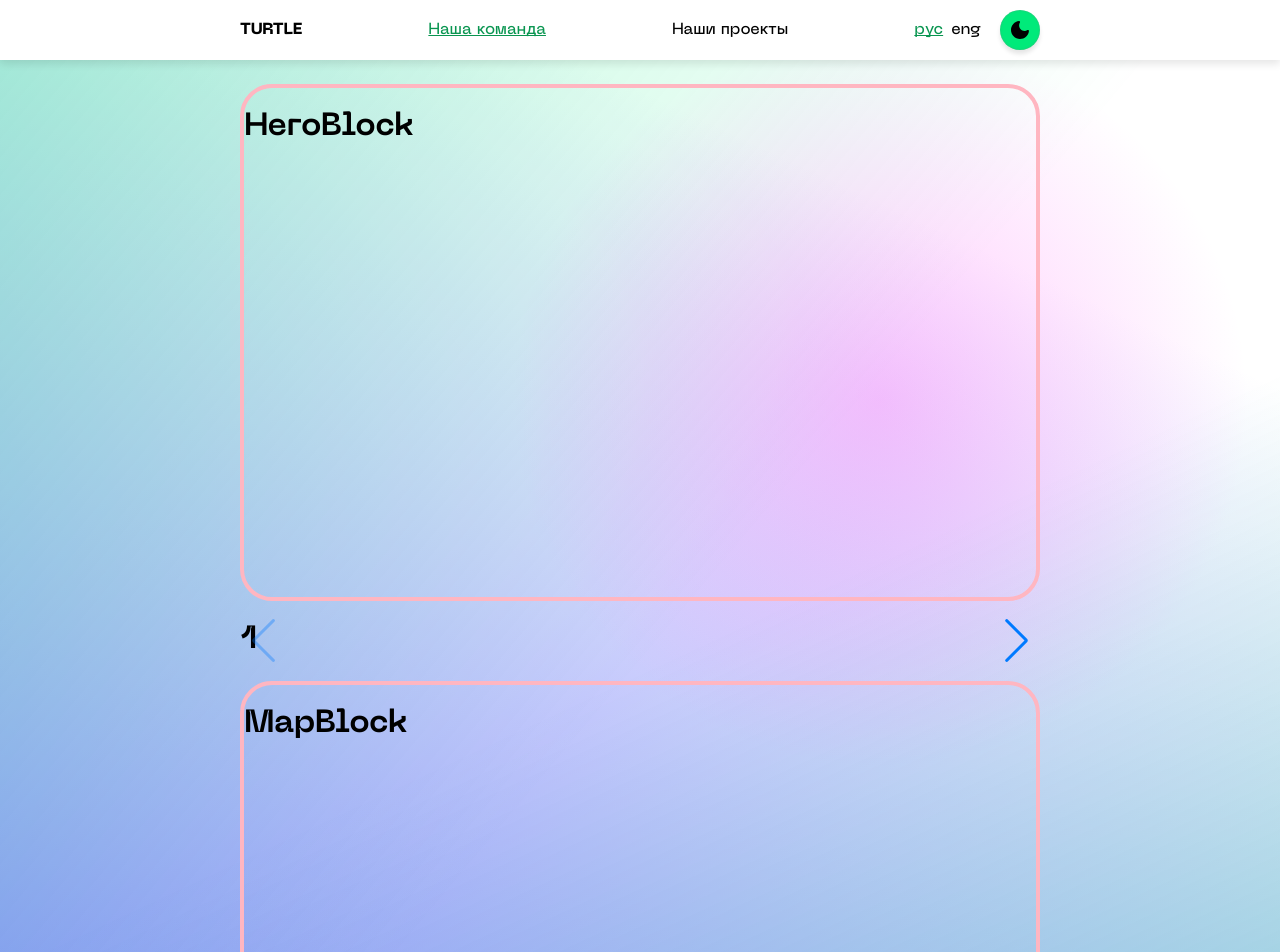
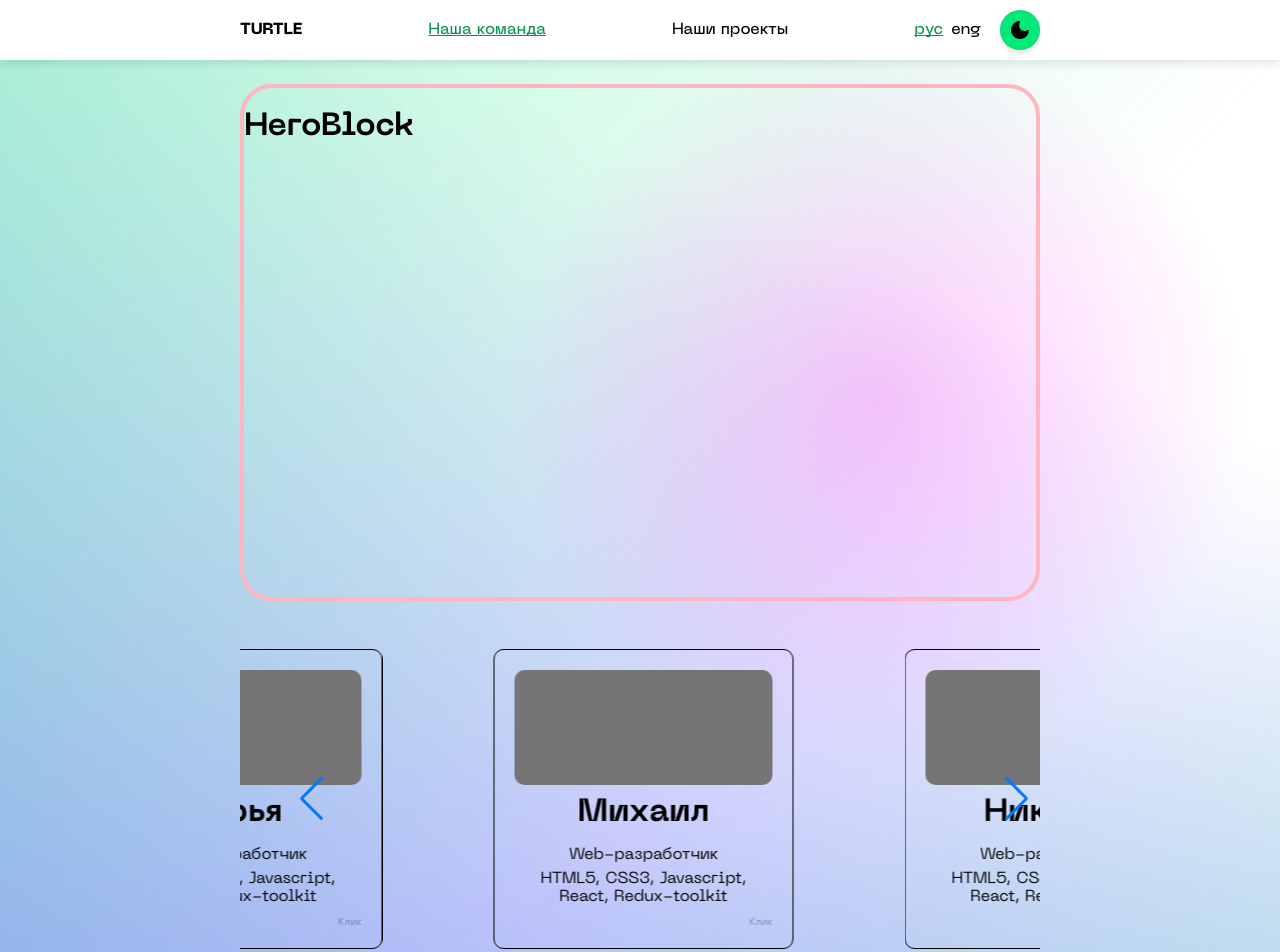
Before and after one commit to Flasck/Own_project, a React app: page / in a window 1280 px wide. Shown: the top 952 px of the page. Built offline with nearby package versions, Linux system fonts and the light colour scheme.

Commit message:
working part of slider

```diff
--- a/src/App.module.css
+++ b/src/App.module.css
@@ -9,12 +9,13 @@ html {
 }
 body {
 	min-height: 100%;
-  background:
-    right top no-repeat radial-gradient(circle, rgba(252, 76, 249, 0.3) 0%, rgba(255, 255, 255, 0) 65%, rgba(255, 255, 255, 0) 100%),
-    left top linear-gradient(130deg, rgba(0, 234, 122, 0.3) 0%, rgba(255, 255, 255, 0) 50%, rgba(255, 255, 255, 0) 100%),
-    right bottom linear-gradient(-25deg, rgba(0, 234, 122, 0.3) 0%, rgba(255, 255, 255, 0) 50%, rgba(255, 255, 255, 0) 100%),
-    linear-gradient(25deg, rgba(113, 122, 249, 1) 0%, rgba(255, 255, 255, 0) 80%, rgba(255, 255, 255, 0) 100%)
-    white;
+	background: right top no-repeat
+			radial-gradient(circle, rgba(252, 76, 249, 0.3) 0%, rgba(255, 255, 255, 0) 65%, rgba(255, 255, 255, 0) 100%),
+		left top
+			linear-gradient(130deg, rgba(0, 234, 122, 0.3) 0%, rgba(255, 255, 255, 0) 50%, rgba(255, 255, 255, 0) 100%),
+		right bottom
+			linear-gradient(-25deg, rgba(0, 234, 122, 0.3) 0%, rgba(255, 255, 255, 0) 50%, rgba(255, 255, 255, 0) 100%),
+		linear-gradient(25deg, rgba(113, 122, 249, 1) 0%, rgba(255, 255, 255, 0) 80%, rgba(255, 255, 255, 0) 100%) white;
 	background-size: 800px 800px, 100% 100%, 100% 100%, 100% 100%;
 	color: var(--c-text);
 	display: flex;
@@ -36,104 +37,102 @@ body {
 	--c-text: black;
 	--c-link: #099550;
 	--c-primary: white;
-  --c-second: #00EA7A;
+	--c-second: #00ea7a;
 }
 :global(body.darkTheme) {
 	--c-text: #d4d4d4;
 	--c-link: #099550;
-  --c-primary: #1E1E1E;
+	--c-primary: #1e1e1e;
 	--c-second: #099550;
 
-
-  background:
-    right top no-repeat radial-gradient(circle, rgba(189, 27, 186, 0.15) 0%, rgba(255, 255, 255, 0) 65%, rgba(255, 255, 255, 0) 100%),
+	background: right top no-repeat
+			radial-gradient(
+				circle,
+				rgba(189, 27, 186, 0.15) 0%,
+				rgba(255, 255, 255, 0) 65%,
+				rgba(255, 255, 255, 0) 100%
+			),
 		left top linear-gradient(160deg, #008a474d 0%, rgba(255, 255, 255, 0) 50%, rgba(255, 255, 255, 0) 100%),
 		right bottom linear-gradient(-25deg, #008a474d 0%, rgba(255, 255, 255, 0) 50%, rgba(255, 255, 255, 0) 100%),
-    linear-gradient(25deg, rgb(43, 48, 126) 0%, rgba(0, 0, 0, 0) 80%, rgba(0, 0, 0, 0) 100%)
-    black;
+		linear-gradient(25deg, rgb(43, 48, 126) 0%, rgba(0, 0, 0, 0) 80%, rgba(0, 0, 0, 0) 100%) black;
 	background-size: 800px 800px, 100% 100%, 100% 100%, 100% 100%;
 }
 
 @font-face {
-  font-family: 'Neue Machina';
-  src: url('@fonts/NeueMachina-Ultralight.eot');
-  src: local('Neue Machina Ultralight'), local('NeueMachina-Ultralight'),
-      url('@fonts/NeueMachina-Ultralight.eot?#iefix') format('embedded-opentype'),
-      url('@fonts/NeueMachina-Ultralight.woff2') format('woff2'),
-      url('@fonts/NeueMachina-Ultralight.woff') format('woff'),
-      url('@fonts/NeueMachina-Ultralight.ttf') format('truetype');
+	font-family: "Neue Machina";
+	src: url("@fonts/NeueMachina-Ultralight.eot");
+	src: local("Neue Machina Ultralight"), local("NeueMachina-Ultralight"),
+		url("@fonts/NeueMachina-Ultralight.eot?#iefix") format("embedded-opentype"),
+		url("@fonts/NeueMachina-Ultralight.woff2") format("woff2"),
+		url("@fonts/NeueMachina-Ultralight.woff") format("woff"),
+		url("@fonts/NeueMachina-Ultralight.ttf") format("truetype");
 	font-weight: 200;
 	font-style: normal;
 }
 
 @font-face {
-  font-family: 'Neue Machina';
-  src: url('@fonts/NeueMachina-Light.eot');
-  src: local('Neue Machina Light'), local('NeueMachina-Light'),
-      url('@fonts/NeueMachina-Light.eot?#iefix') format('embedded-opentype'),
-      url('@fonts/NeueMachina-Light.woff2') format('woff2'),
-      url('@fonts/NeueMachina-Light.woff') format('woff'),
-      url('@fonts/NeueMachina-Light.ttf') format('truetype');
+	font-family: "Neue Machina";
+	src: url("@fonts/NeueMachina-Light.eot");
+	src: local("Neue Machina Light"), local("NeueMachina-Light"),
+		url("@fonts/NeueMachina-Light.eot?#iefix") format("embedded-opentype"),
+		url("@fonts/NeueMachina-Light.woff2") format("woff2"), url("@fonts/NeueMachina-Light.woff") format("woff"),
+		url("@fonts/NeueMachina-Light.ttf") format("truetype");
 	font-weight: 300;
 	font-style: normal;
 }
 
 @font-face {
-  font-family: 'Neue Machina';
-  src: url('@fonts/NeueMachina-Black.eot');
-  src: local('Neue Machina Black'), local('NeueMachina-Black'),
-      url('@fonts/NeueMachina-Black.eot?#iefix') format('embedded-opentype'),
-      url('@fonts/NeueMachina-Black.woff2') format('woff2'),
-      url('@fonts/NeueMachina-Black.woff') format('woff'),
-      url('@fonts/NeueMachina-Black.ttf') format('truetype');
+	font-family: "Neue Machina";
+	src: url("@fonts/NeueMachina-Black.eot");
+	src: local("Neue Machina Black"), local("NeueMachina-Black"),
+		url("@fonts/NeueMachina-Black.eot?#iefix") format("embedded-opentype"),
+		url("@fonts/NeueMachina-Black.woff2") format("woff2"), url("@fonts/NeueMachina-Black.woff") format("woff"),
+		url("@fonts/NeueMachina-Black.ttf") format("truetype");
 	font-weight: 900;
 	font-style: normal;
 }
 
 @font-face {
-  font-family: 'Neue Machina';
-  src: url('@fonts/NeueMachina-Regular.eot');
-  src: local('Neue Machina Regular'), local('NeueMachina-Regular'),
-      url('@fonts/NeueMachina-Regular.eot?#iefix') format('embedded-opentype'),
-      url('@fonts/NeueMachina-Regular.woff2') format('woff2'),
-      url('@fonts/NeueMachina-Regular.woff') format('woff'),
-      url('@fonts/NeueMachina-Regular.ttf') format('truetype');
+	font-family: "Neue Machina";
+	src: url("@fonts/NeueMachina-Regular.eot");
+	src: local("Neue Machina Regular"), local("NeueMachina-Regular"),
+		url("@fonts/NeueMachina-Regular.eot?#iefix") format("embedded-opentype"),
+		url("@fonts/NeueMachina-Regular.woff2") format("woff2"), url("@fonts/NeueMachina-Regular.woff") format("woff"),
+		url("@fonts/NeueMachina-Regular.ttf") format("truetype");
 	font-weight: normal;
 	font-style: normal;
 }
 
 @font-face {
-  font-family: 'Neue Machina';
-  src: url('@fonts/NeueMachina-Bold.eot');
-  src: local('Neue Machina Bold'), local('NeueMachina-Bold'),
-      url('@fonts/NeueMachina-Bold.eot?#iefix') format('embedded-opentype'),
-      url('@fonts/NeueMachina-Bold.woff2') format('woff2'),
-      url('@fonts/NeueMachina-Bold.woff') format('woff'),
-      url('@fonts/NeueMachina-Bold.ttf') format('truetype');
+	font-family: "Neue Machina";
+	src: url("@fonts/NeueMachina-Bold.eot");
+	src: local("Neue Machina Bold"), local("NeueMachina-Bold"),
+		url("@fonts/NeueMachina-Bold.eot?#iefix") format("embedded-opentype"),
+		url("@fonts/NeueMachina-Bold.woff2") format("woff2"), url("@fonts/NeueMachina-Bold.woff") format("woff"),
+		url("@fonts/NeueMachina-Bold.ttf") format("truetype");
 	font-weight: bold;
 	font-style: normal;
 }
 
 @font-face {
-  font-family: 'Neue Machina';
-  src: url('@fonts/NeueMachina-Medium.eot');
-  src: local('Neue Machina Medium'), local('NeueMachina-Medium'),
-      url('@fonts/NeueMachina-Medium.eot?#iefix') format('embedded-opentype'),
-      url('@fonts/NeueMachina-Medium.woff2') format('woff2'),
-      url('@fonts/NeueMachina-Medium.woff') format('woff'),
-      url('@fonts/NeueMachina-Medium.ttf') format('truetype');
+	font-family: "Neue Machina";
+	src: url("@fonts/NeueMachina-Medium.eot");
+	src: local("Neue Machina Medium"), local("NeueMachina-Medium"),
+		url("@fonts/NeueMachina-Medium.eot?#iefix") format("embedded-opentype"),
+		url("@fonts/NeueMachina-Medium.woff2") format("woff2"), url("@fonts/NeueMachina-Medium.woff") format("woff"),
+		url("@fonts/NeueMachina-Medium.ttf") format("truetype");
 	font-weight: 500;
 	font-style: normal;
 }
 
 @font-face {
-  font-family: 'Neue Machina';
-  src: url('@fonts/NeueMachina-Ultrabold.eot');
-  src: local('Neue Machina Ultrabold'), local('NeueMachina-Ultrabold'),
-      url('@fonts/NeueMachina-Ultrabold.eot?#iefix') format('embedded-opentype'),
-      url('@fonts/NeueMachina-Ultrabold.woff2') format('woff2'),
-      url('@fonts/NeueMachina-Ultrabold.woff') format('woff'),
-      url('@fonts/NeueMachina-Ultrabold.ttf') format('truetype');
+	font-family: "Neue Machina";
+	src: url("@fonts/NeueMachina-Ultrabold.eot");
+	src: local("Neue Machina Ultrabold"), local("NeueMachina-Ultrabold"),
+		url("@fonts/NeueMachina-Ultrabold.eot?#iefix") format("embedded-opentype"),
+		url("@fonts/NeueMachina-Ultrabold.woff2") format("woff2"),
+		url("@fonts/NeueMachina-Ultrabold.woff") format("woff"),
+		url("@fonts/NeueMachina-Ultrabold.ttf") format("truetype");
 	font-weight: 800;
 	font-style: normal;
 }
--- a/src/components/Layout/Layout.module.css
+++ b/src/components/Layout/Layout.module.css
@@ -1,7 +1,7 @@
 .root {
 	display: flex;
 	flex-direction: column;
-  	flex-grow: 1;
+	flex-grow: 1;
 }
 
 .container {
@@ -14,6 +14,7 @@
 .content {
 	width: 100%;
 	max-width: var(--max-width);
+	overflow: hidden;
 }
 
 .header {
--- a/src/components/TeamSlider/PersonCard/PersonCard.jsx
+++ b/src/components/TeamSlider/PersonCard/PersonCard.jsx
@@ -15,6 +15,7 @@ export const PersonCard = ({ photo, name, post, techs, desc }) => {
 				<h1 className={styles.name}>{name}</h1>
 				<p className={styles.post}>{post}</p>
 				<p className={styles.techs}>{techs}</p>
+				<span className={styles.click}>Клик</span>
 			</div>
 
 			<div className={classnames(styles.front, side ? styles.front_base : styles.front_rev)}>
--- a/src/components/TeamSlider/PersonCard/PersonCard.module.css
+++ b/src/components/TeamSlider/PersonCard/PersonCard.module.css
@@ -29,7 +29,7 @@
 
 .photo {
 	width: 100%;
-	height: 40%;
+	height: 100%;
 	border-radius: 10px;
 	background-color: rgb(117, 117, 117);
 }
@@ -39,7 +39,7 @@
 	margin-top: 10px;
 }
 .post {
-	margin: 8px 0;
+	margin: 15px 0 5px 0;
 }
 
 .techs {
@@ -49,6 +49,13 @@
 
 .desc {
 	text-align: center;
+}
+
+.click {
+	margin-top: 10px;
+	opacity: 0.3;
+	font-size: 10px;
+	align-self: flex-end;
 }
 
 .front_base {
--- a/src/components/TeamSlider/TeamSlider.jsx
+++ b/src/components/TeamSlider/TeamSlider.jsx
@@ -1,80 +1,66 @@
 import React from "react"
+import { PersonCard } from "./PersonCard/PersonCard"
+import SwiperCore, { Navigation, Autoplay } from "swiper"
+import { Swiper, SwiperSlide } from "swiper/react"
+import "swiper/swiper.min.css"
+import "swiper/css/navigation"
 import styles from "./TeamSlider.module.css"
-import { PersonCard } from "./PersonCard/PersonCard"
-import { Swiper, SwiperSlide } from "swiper/react"
-import { Navigation, Thumbs } from "swiper"
-import "swiper/css"
-import "swiper/css/navigation"
-import "swiper/css/pagination"
 
 export const TeamSlider = () => {
-	const bd = {
-		1: {
+	const bd = [
+		{
 			id: 1,
 			name: "Дарья",
 			post: "Web-разработчик",
 			techs: "HTML5, CSS3, Javascript, React, Redux-toolkit",
 			desc: "Lorem ipsum dolor sit amet consectetur adipisicing elit. Beatae nostrum porro, officiis nam reprehenderit accusamus consequuntur iure inventore veritatis quos eius doloribus ea! Illo ab quaerat saepe est architecto. Eveniet.",
 		},
-		2: {
+		{
 			id: 2,
 			name: "Михаил",
 			post: "Web-разработчик",
 			techs: "HTML5, CSS3, Javascript, React, Redux-toolkit",
 			desc: "Lorem ipsum dolor sit amet, consectetur adipisicing elit. Aspernatur consectetur ab facilis necessitatibus qui sint repellat accusamus! Assumenda nemo, inventore harum delectus cupiditate quam dolor vitae ut cumque nesciunt sequi?",
 		},
-		3: {
+		{
 			id: 3,
 			name: "Николай",
 			post: "Web-разработчик",
 			techs: "HTML5, CSS3, Javascript, React, Redux-toolkit",
 			desc: "Lorem ipsum dolor sit amet consectetur adipisicing elit. Voluptatem laborum rem labore esse consequuntur nesciunt quae ad molestias. Culpa facilis possimus magni tempore. Minima natus sint delectus porro blanditiis distinctio.",
 		},
-		4: {
+		{
 			id: 4,
 			name: "Владислав",
 			post: "Web-разработчик",
 			techs: "HTML5, CSS3, Javascript, React, Redux-toolkit",
 			desc: "Lorem ipsum dolor sit amet consectetur adipisicing elit. Molestias ipsum quisquam alias non itaque error officiis quia tempora ullam. Quas harum sit consectetur doloribus repellendus neque quod dolorem reprehenderit ipsam.",
 		},
-	}
+	]
+
+	SwiperCore.use([Autoplay])
 
 	return (
-		// <Swiper spaceBetween={20} navigation={true} grabCursor={true} modules={[Navigation, Thumbs]}>
-		// 	<SwiperSlide key={bd[1].id}>
-		// 		{/* <PersonCard key={bd[1].id} name={bd[1].name} post={bd[1].post} techs={bd[1].techs} desc={bd[1].desc} /> */}
-		// 		<h1>1</h1>
-		// 	</SwiperSlide>
-		// 	<SwiperSlide key={bd[2].id}>
-		// 		{/* <PersonCard key={bd[1].id} name={bd[2].name} post={bd[2].post} techs={bd[2].techs} desc={bd[2].desc} /> */}
-		// 		<h1>2</h1>
-		// 	</SwiperSlide>
-		// 	<SwiperSlide key={bd[3].id}>
-		// 		{/* <PersonCard key={bd[1].id} name={bd[3].name} post={bd[3].post} techs={bd[3].techs} desc={bd[3].desc} /> */}
-		// 		<h1>3</h1>
-		// 	</SwiperSlide>
-		// 	<SwiperSlide key={bd[4].id}>
-		// 		{/* <PersonCard key={bd[1].id} name={bd[4].name} post={bd[4].post} techs={bd[4].techs} desc={bd[4].desc} /> */}
-		// 		<h1>4</h1>
-		// 	</SwiperSlide>
-		// </Swiper>
-
-		<Swiper spaceBetween={20} navigation={true} modules={[Navigation, Thumbs]} grabCursor={true}>
-			<SwiperSlide key="1">
-				<h1>1</h1>
-			</SwiperSlide>
-			<SwiperSlide key="2">
-				<h1>2</h1>
-			</SwiperSlide>
-			<SwiperSlide key="3">
-				<h1>3</h1>
-			</SwiperSlide>
-			<SwiperSlide key="4">
-				<h1>4</h1>
-			</SwiperSlide>
-			<SwiperSlide key="5">
-				<h1>5</h1>
-			</SwiperSlide>
+		<Swiper
+			navigation={{ enabled: true }}
+			slidesPerView={2}
+			centeredSlides={true}
+			className={styles.slider}
+			modules={[Navigation]}
+			spaceBetween={70}
+			autoplay={{ delay: 5000 }}
+		>
+			{bd.map((person) => (
+				<SwiperSlide key={person.id}>
+					<PersonCard
+						key={person.id}
+						name={person.name}
+						post={person.post}
+						techs={person.techs}
+						desc={person.desc}
+					/>
+				</SwiperSlide>
+			))}
 		</Swiper>
 	)
 }
--- a/src/components/TeamSlider/TeamSlider.module.css
+++ b/src/components/TeamSlider/TeamSlider.module.css
@@ -1,4 +1,4 @@
 .slider {
-	margin: 2rem 0;
-	width: 800px;
+	margin: 3rem 0 3rem 3rem;
+	overflow: visible;
 }
```
Lines whose indentation alone changed are shown as unchanged.
